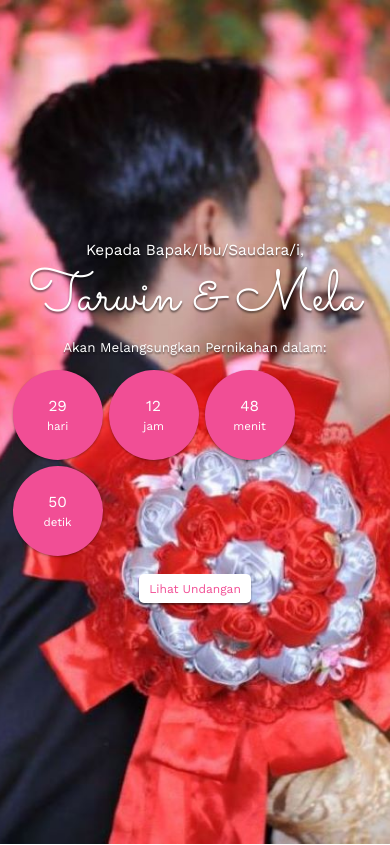
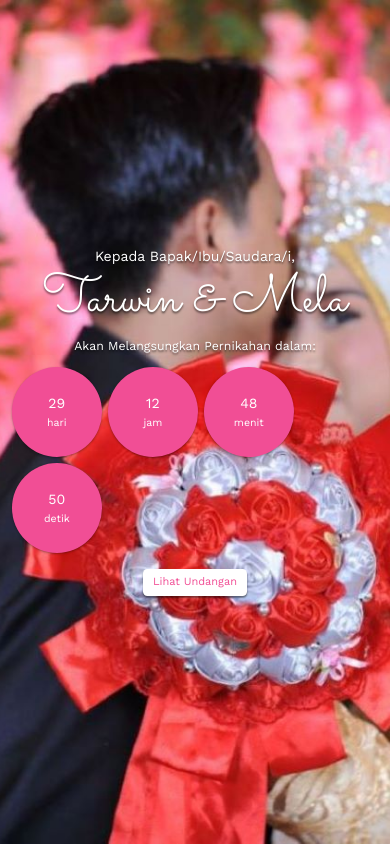
Before and after one commit to tarwinaja/tarmela-wedding, a plain HTML site: page index.html in a window 390 px wide. Shown: the top 845 px of the page. Drawn offline with nearby package versions, Linux system fonts and the light colour scheme; some packages are replaced by stand-ins of ours; a script that the page names is missing.

Commit message:
merubah data

```diff
--- a/style.css
+++ b/style.css
@@ -16,7 +16,7 @@ body {
   left: 0;
   width: 100%;
   height: 100%;
-  background-image: url(img/prewed.JPG);
+  background-image: url(img/prewed.jpg);
   background-size: cover;
   background-position: center;
   z-index: -1;
@@ -450,8 +450,9 @@ footer li {
 /* Mobile Phone */
 @media (max-width: 576px) {
   html {
-    font-size: 60%;
+    font-size: 55%;
   }
+
   .simply-countdown > .simply-section {
     padding: 45px;
     margin: 3px;
```
